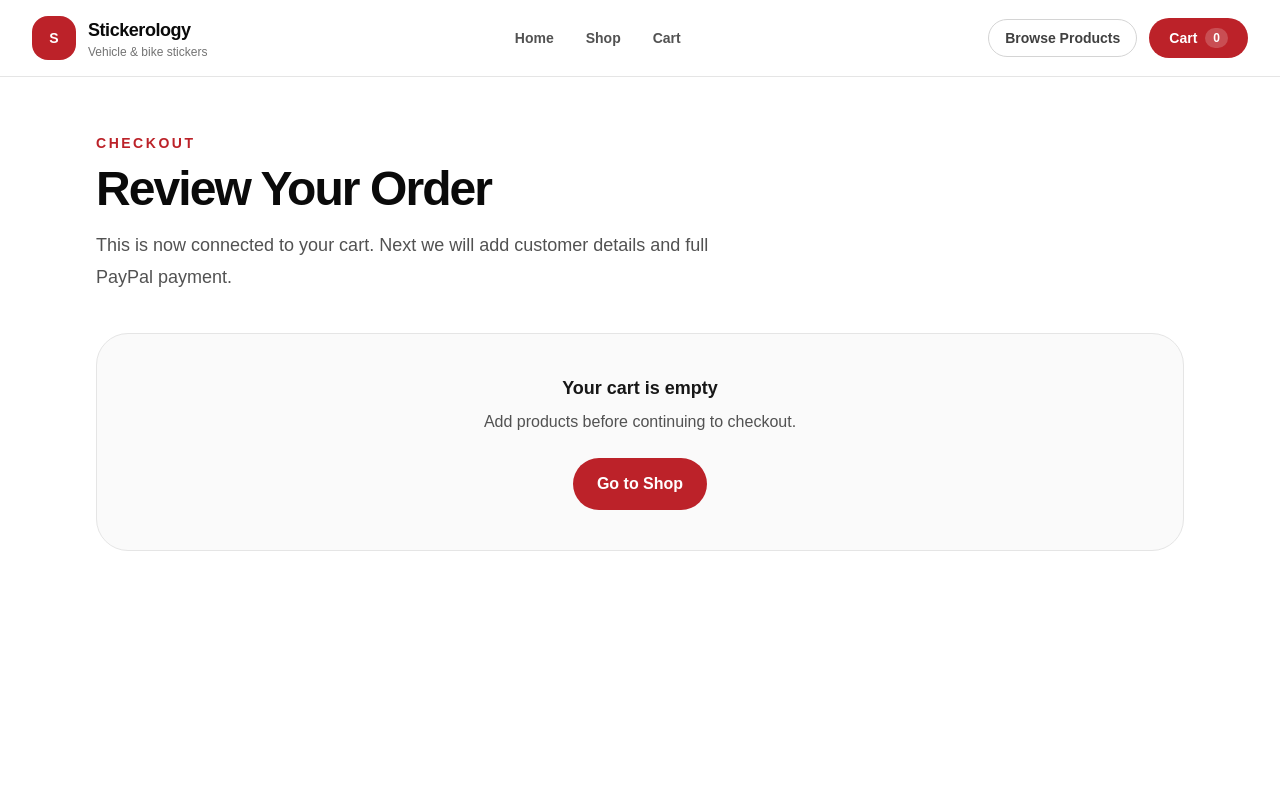
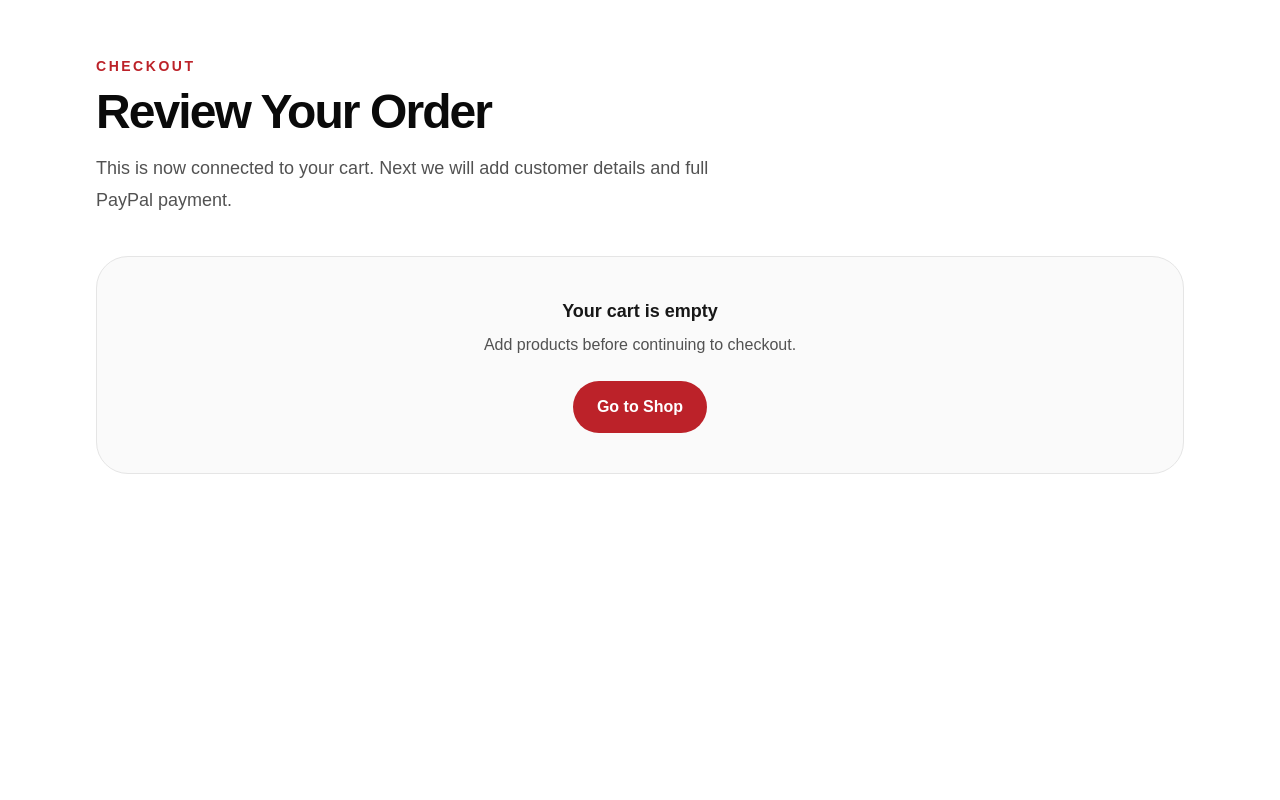
Before and after one commit to cleanwebsitesuk/stickerology, a Next.js app: page /checkout in a window 1280 px wide. Shown: the top 800 px of the page. Built offline with nearby package versions, Linux system fonts and the light colour scheme.

Commit message:
Update site-header.tsx

```diff
--- a/components/site-header.tsx
+++ b/components/site-header.tsx
@@ -1,76 +1,154 @@
 "use client";
 
 import Link from "next/link";
-import { usePathname } from "next/navigation";
 import { useCart } from "@/context/cart-context";
 
-function NavLink({
-  href,
-  children,
-}: {
-  href: string;
-  children: React.ReactNode;
-}) {
-  const pathname = usePathname();
-  const active = pathname === href;
+export default function CheckoutPageClient() {
+  const { items, subtotal, isHydrated } = useCart();
 
   return (
-    <Link
-      href={href}
-      className={`transition ${
-        active ? "text-[#BC2229]" : "text-neutral-600 hover:text-[#BC2229]"
-      }`}
-    >
-      {children}
-    </Link>
+    <main className="min-h-screen bg-white text-neutral-950">
+      <section className="mx-auto max-w-6xl px-6 py-14 lg:px-8">
+        <div className="max-w-2xl">
+          <p className="text-sm font-semibold uppercase tracking-[0.18em] text-[#BC2229]">
+            Checkout
+          </p>
+          <h1 className="mt-3 text-4xl font-extrabold tracking-[-0.04em] md:text-5xl">
+            Review Your Order
+          </h1>
+          <p className="mt-4 text-lg leading-8 text-neutral-600">
+            This is now connected to your cart. Next we will add customer
+            details and full PayPal payment.
+          </p>
+        </div>
+
+        {!isHydrated ? (
+          <div className="mt-10 rounded-[2rem] border border-neutral-200 bg-neutral-50 p-10 text-center">
+            <p className="text-lg font-semibold text-neutral-900">
+              Loading checkout...
+            </p>
+          </div>
+        ) : items.length === 0 ? (
+          <div className="mt-10 rounded-[2rem] border border-neutral-200 bg-neutral-50 p-10 text-center">
+            <p className="text-lg font-semibold text-neutral-900">
+              Your cart is empty
+            </p>
+            <p className="mt-2 text-neutral-600">
+              Add products before continuing to checkout.
+            </p>
+
+            <Link
+              href="/shop"
+              className="mt-6 inline-flex items-center justify-center rounded-full bg-[#BC2229] px-6 py-3.5 font-semibold text-white transition hover:bg-[#a61d24]"
+            >
+              Go to Shop
+            </Link>
+          </div>
+        ) : (
+          <div className="mt-10 grid gap-8 lg:grid-cols-[1.1fr_0.9fr]">
+            <div className="rounded-[2rem] border border-neutral-200 bg-white p-8 shadow-[0_20px_60px_rgba(0,0,0,0.05)]">
+              <h2 className="text-2xl font-bold text-neutral-950">
+                Customer details
+              </h2>
+              <p className="mt-2 text-neutral-600">
+                In the next batch, this section will become a full checkout form.
+              </p>
+
+              <div className="mt-8 grid gap-4 sm:grid-cols-2">
+                <input
+                  placeholder="Full name"
+                  className="rounded-2xl border border-neutral-300 px-4 py-3 outline-none transition focus:border-[#BC2229]"
+                />
+                <input
+                  placeholder="Email address"
+                  className="rounded-2xl border border-neutral-300 px-4 py-3 outline-none transition focus:border-[#BC2229]"
+                />
+                <input
+                  placeholder="Phone number"
+                  className="rounded-2xl border border-neutral-300 px-4 py-3 outline-none transition focus:border-[#BC2229] sm:col-span-2"
+                />
+                <input
+                  placeholder="Address line 1"
+                  className="rounded-2xl border border-neutral-300 px-4 py-3 outline-none transition focus:border-[#BC2229] sm:col-span-2"
+                />
+                <input
+                  placeholder="City"
+                  className="rounded-2xl border border-neutral-300 px-4 py-3 outline-none transition focus:border-[#BC2229]"
+                />
+                <input
+                  placeholder="Postcode"
+                  className="rounded-2xl border border-neutral-300 px-4 py-3 outline-none transition focus:border-[#BC2229]"
+                />
+              </div>
+
+              <div className="mt-8 rounded-[1.5rem] border border-dashed border-neutral-300 bg-neutral-50 p-8 text-center">
+                <p className="text-sm font-medium text-neutral-500">
+                  PayPal integration goes here in the next batch
+                </p>
+              </div>
+            </div>
+
+            <aside className="h-fit rounded-[2rem] border border-neutral-200 bg-neutral-50 p-6 shadow-[0_20px_60px_rgba(0,0,0,0.04)]">
+              <h2 className="text-xl font-bold text-neutral-950">
+                Order Summary
+              </h2>
+
+              <div className="mt-6 space-y-4">
+                {items.map((item) => (
+                  <div
+                    key={item.id}
+                    className="flex items-center gap-4 rounded-2xl bg-white p-4"
+                  >
+                    <img
+                      src={item.image}
+                      alt={item.title}
+                      className="h-16 w-16 rounded-xl border border-neutral-200 object-cover"
+                    />
+
+                    <div className="min-w-0 flex-1">
+                      <p className="truncate font-semibold text-neutral-900">
+                        {item.title}
+                      </p>
+                      <p className="text-sm text-neutral-500">
+                        Qty {item.quantity} × £{item.price.toFixed(2)}
+                      </p>
+                    </div>
+
+                    <p className="font-bold text-neutral-950">
+                      £{(item.quantity * item.price).toFixed(2)}
+                    </p>
+                  </div>
+                ))}
+              </div>
+
+              <div className="mt-6 space-y-4 border-t border-neutral-200 pt-6">
+                <div className="flex items-center justify-between text-neutral-600">
+                  <span>Subtotal</span>
+                  <span className="font-semibold text-neutral-950">
+                    £{subtotal.toFixed(2)}
+                  </span>
+                </div>
+
+                <div className="flex items-center justify-between text-neutral-600">
+                  <span>Shipping</span>
+                  <span className="font-semibold text-neutral-950">
+                    To be calculated
+                  </span>
+                </div>
+
+                <div className="flex items-center justify-between">
+                  <span className="text-base font-medium text-neutral-600">
+                    Total
+                  </span>
+                  <span className="text-2xl font-extrabold text-neutral-950">
+                    £{subtotal.toFixed(2)}
+                  </span>
+                </div>
+              </div>
+            </aside>
+          </div>
+        )}
+      </section>
+    </main>
   );
 }
-
-export default function SiteHeader() {
-  const { totalItems, isHydrated } = useCart();
-
-  return (
-    <header className="sticky top-0 z-50 border-b border-neutral-200 bg-white/95 backdrop-blur-xl">
-      <div className="mx-auto flex max-w-7xl items-center justify-between px-6 py-4 lg:px-8">
-        <Link href="/" className="flex items-center gap-3">
-          <div className="flex h-11 w-11 items-center justify-center rounded-2xl bg-[#BC2229] text-sm font-black text-white">
-            S
-          </div>
-          <div>
-            <p className="text-lg font-extrabold tracking-tight text-neutral-950">
-              Stickerology
-            </p>
-            <p className="text-xs text-neutral-500">
-              Vehicle & bike stickers
-            </p>
-          </div>
-        </Link>
-
-        <nav className="hidden items-center gap-8 text-sm font-semibold md:flex">
-          <NavLink href="/">Home</NavLink>
-          <NavLink href="/shop">Shop</NavLink>
-          <NavLink href="/cart">Cart</NavLink>
-        </nav>
-
-        <div className="flex items-center gap-3">
-          <Link
-            href="/shop"
-            className="hidden rounded-full border border-neutral-300 bg-white px-4 py-2 text-sm font-semibold text-neutral-700 transition hover:border-[#BC2229]/35 hover:text-[#BC2229] md:inline-flex"
-          >
-            Browse Products
-          </Link>
-
-          <Link
-            href="/cart"
-            className="inline-flex items-center rounded-full bg-[#BC2229] px-5 py-2.5 text-sm font-semibold text-white transition hover:bg-[#a61d24]"
-          >
-            Cart
-            <span className="ml-2 rounded-full bg-white/20 px-2 py-0.5 text-xs">
-              {isHydrated ? totalItems : 0}
-            </span>
-          </Link>
-        </div>
-      </div>
-    </header>
-  );
-}
```
